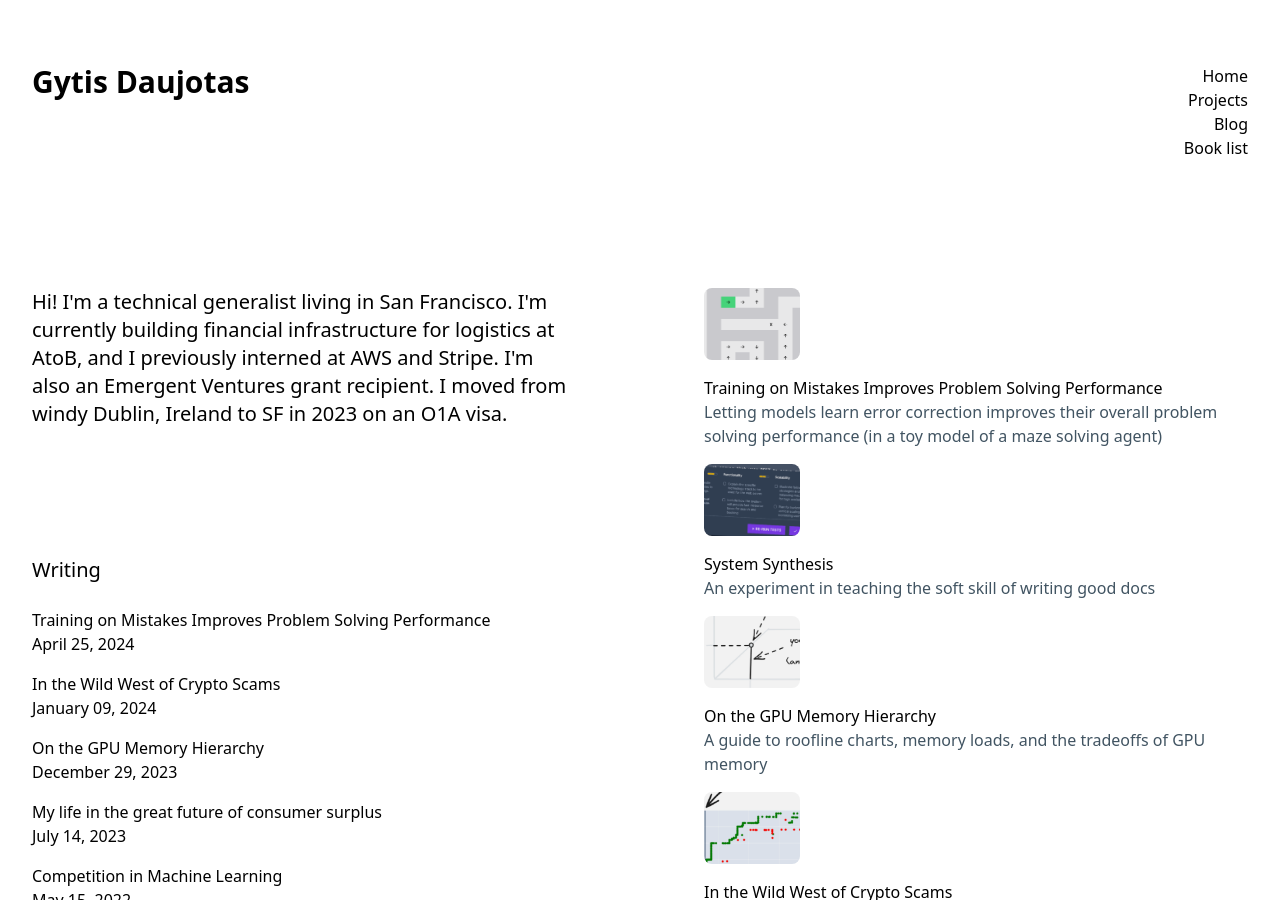
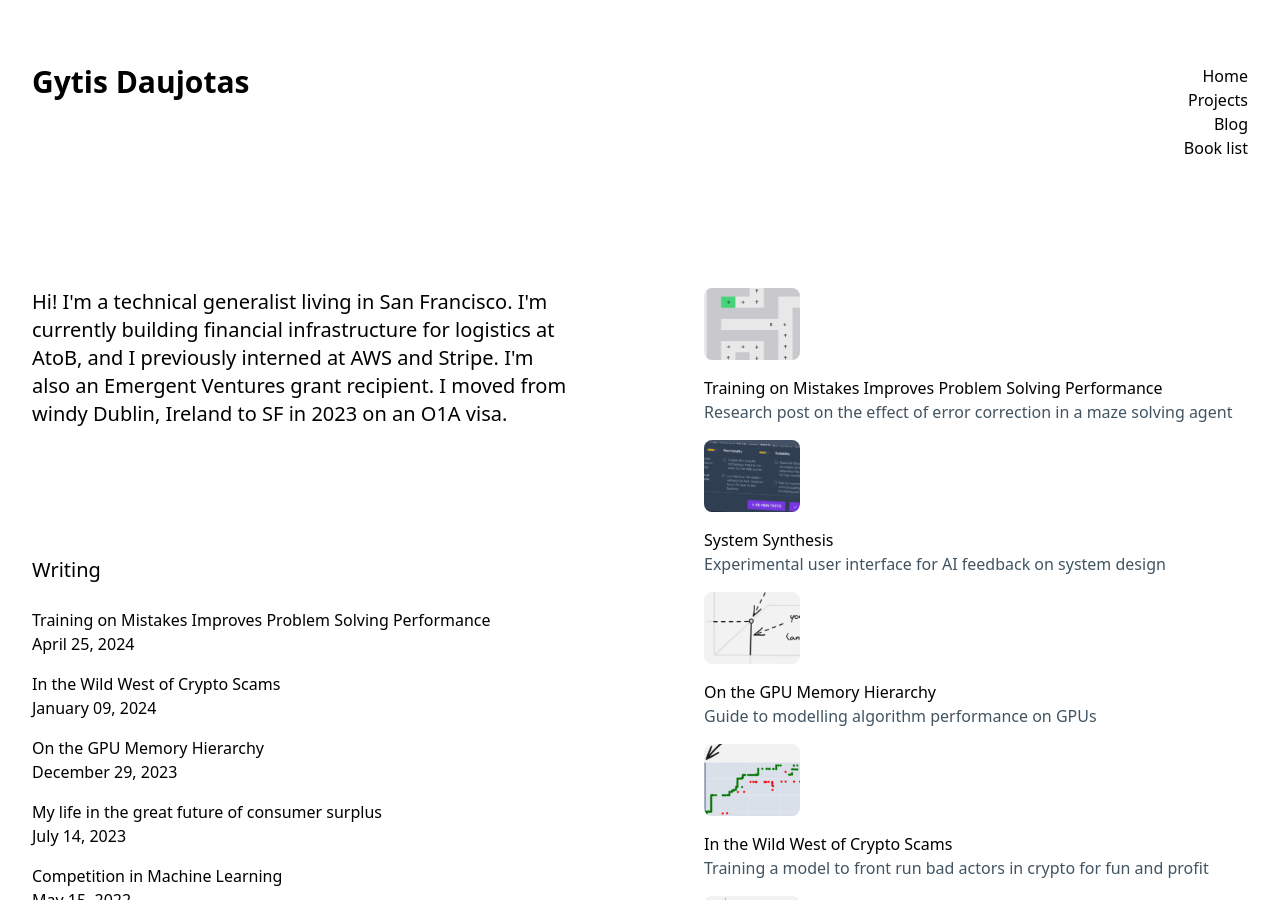
Before and after one commit to gytdau/website, a Jekyll site: the page built from index.md, in a window 1280 px wide and 900 px high. Built offline with Jekyll 4.4.1, drawn with Linux system fonts in a browser that asks for light colours; nearby versions of some CDN libraries; some of the changed text lies outside the part shown.

Commit message:
Projects copy changes

```diff
--- a/_data/projects.yml
+++ b/_data/projects.yml
@@ -1,22 +1,22 @@
 - title: "Training on Mistakes Improves Problem Solving Performance"
-  description: "Letting models learn error correction improves their overall problem solving performance (in a toy model of a maze solving agent)"
+  description: "Research post on the effect of error correction in a maze solving agent"
   image: "/assets/previews/6.png"
   link: "/2024/04/25/Training-on-Mistakes-Improves-Problem-Solving-Performance.html"
   date: "2024-04-25"
   featured: true
 - title: "System Synthesis"
-  description: "An experiment in teaching the soft skill of writing good docs"
+  description: "Experimental user interface for AI feedback on system design"
   image: "/assets/previews/1.png"
   link: "/system-synthesis"
   featured: true
 - title: "On the GPU Memory Hierarchy"
-  description: "A guide to roofline charts, memory loads, and the tradeoffs of GPU memory"
+  description: "Guide to modelling algorithm performance on GPUs"
   image: "/assets/previews/2.png"
   link: "/2023/12/29/On-the-GPU-Memory-Hierarchy.html"
   date: "2023-12-29"
   featured: true
 - title: "In the Wild West of Crypto Scams"
-  description: "On front-running the scammers"
+  description: "Training a model to front run bad actors in crypto for fun and profit"
   image: "/assets/previews/3.png"
   link: "/2024/01/09/The-wild-west-of-crypto.html"
   date: "2024-01-09"
@@ -56,7 +56,7 @@
   description: "Ruby gem for generating easy-to-remember IDs out of nouns, adjectives and verbs."
   link: "https://github.com/gytdau/idgen"
   date: "2016-01-31"
-- title: "AI Personal Network"
+- title: "Integral"
   description: "Integral allowed users to ask questions about their network by synthesizing information across their email, Slack, and contacts management software."
   link: "https://www.minafahmi.com/ai-network-search"
   date: "2022-08-11"
```
